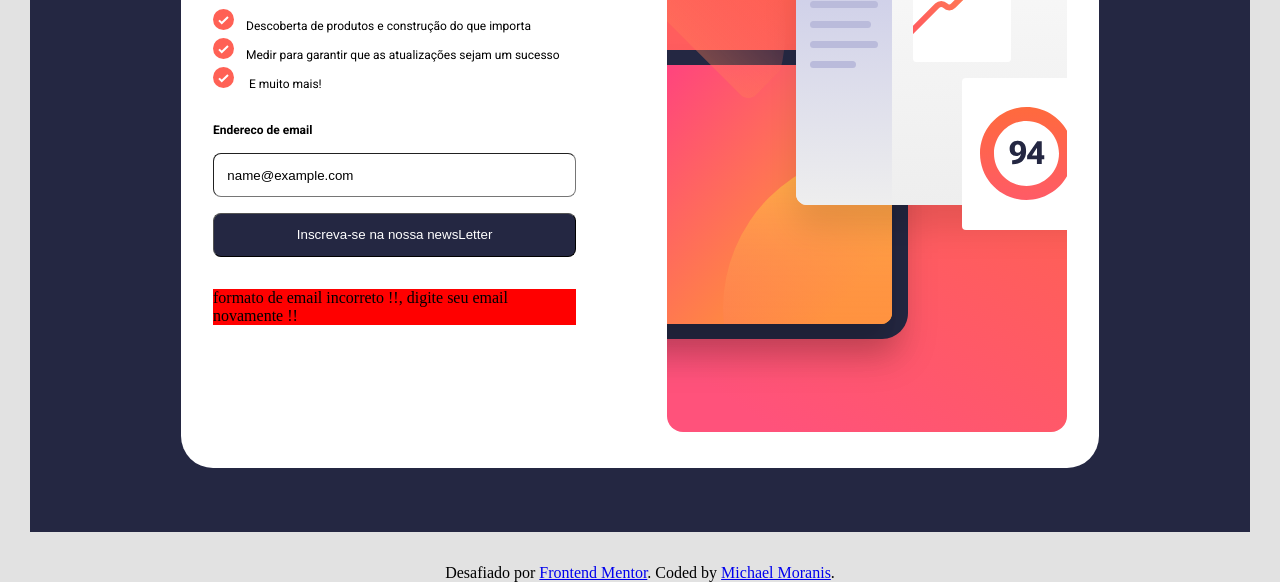
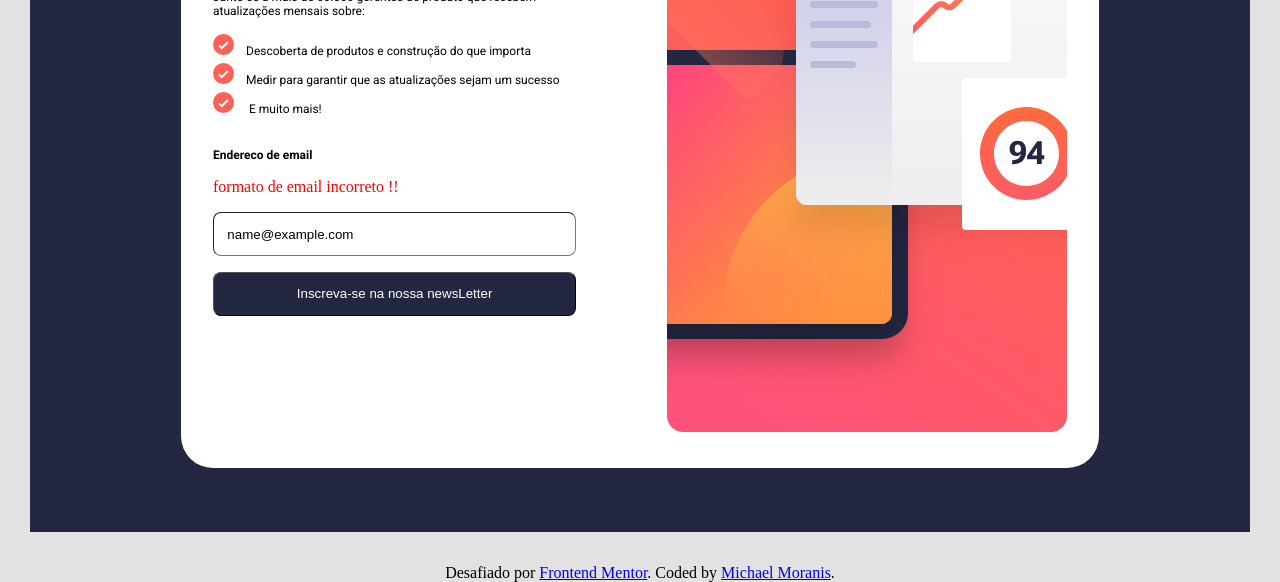
Before and after one commit to MichaelMoranis/frontend-mentor-exercises, a plain HTML site: page index.html in a window 1280 px wide. Both pictures are taken after typing "name@example.com" into the empty fields and a click on the button "Inscreva-se na nossa newsLetter". Shown: the part 289-871 px from the top of the page. Drawn offline with Linux system fonts and the light colour scheme.

Commit message:
estilizando mensagens de erro

```diff
--- a/index.html
+++ b/index.html
@@ -59,9 +59,8 @@
           <div class="container__form">
             <form>
               <label for="eMail">Endereco de email</label>
-              <!-- <p class="erro"></p> -->
+              <span class="erro"></span>
               <input
-
                 name="email"
                 id="eMail"
                 placeholder="email@gmail.com"
--- a/js/dashboard.js
+++ b/js/dashboard.js
@@ -4,20 +4,19 @@ const main = document.querySelector("main");
 const input = document.querySelector("input");
 const buttonDashboard = document.querySelector(".dissmiss")
 const sucessMensage = document.querySelector(".dashboard__paragraf");
-const p = document.createElement("p");
+const erro = document.querySelector(".erro");
 const regexEmailGmail = /^[\w.-]+@gmail\.com$/;
 
 form.addEventListener("submit", function(event) {
     event.preventDefault();
-
-    if(regexEmailGmail.test(input.value) != true) {
-        p.textContent = "formato de email incorreto !!, digite seu email novamente !!"
-    } else if(input.value === "") {
-        p.innerHTML = "este campo nao pode ficar vazio";
-        p.style.backgroundColor = "red";
-        p.style.color = "black";
+    if(input.value === "") {
+        erro.innerHTML = "este campo nao pode ficar vazio";
+        erro.fontSize = "12px";
+        erro.style.color = "red";
         console.log("campo vazio")
-    }  else {
+    } else if(regexEmailGmail.test(input.value) != true) {
+        erro.textContent = "formato de email incorreto !!"
+    } else {
         dashboard.classList.remove("none");
         dashboard.classList.add("block");
         main.classList.add("none");
@@ -27,9 +26,7 @@ form.addEventListener("submit", function(event) {
         console.log("form capturado com sucesso")
         input.value = "";
     }
-    p.style.backgroundColor = "red";
-    p.style.color = "black";
-    form.appendChild(p);
+    erro.style.color = "red";
 })
 
 buttonDashboard.addEventListener("click", function() {
```
